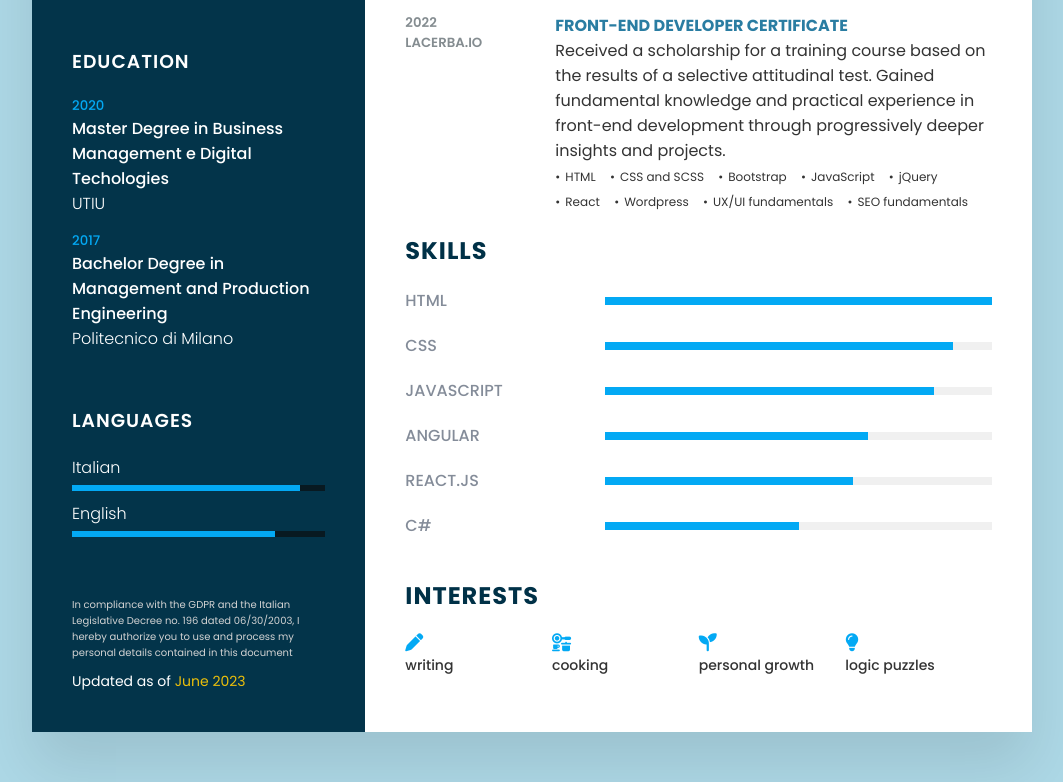
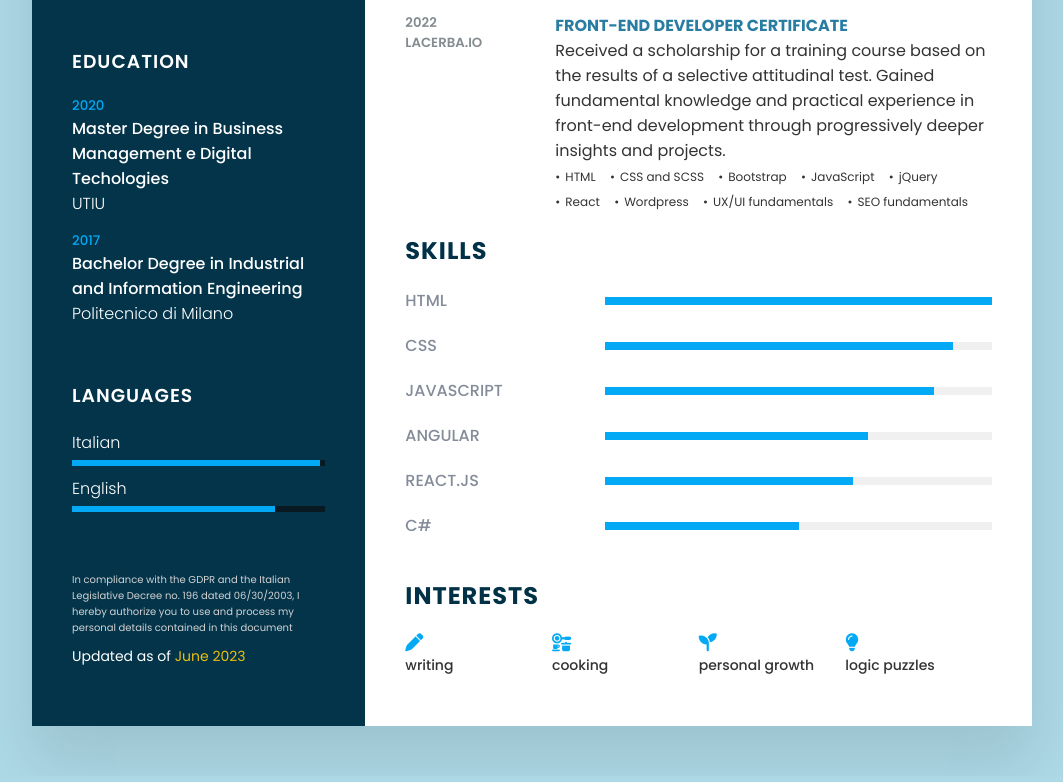
Before and after one commit to ilagjo/resume, a plain HTML site: page index.html in a window 1280 px wide. Shown: the part 662-1444 px from the top of the page, without its empty margins (108-1171 px from the left). Drawn offline with Linux system fonts and the light colour scheme.

Commit message:
Update index.html

```diff
--- a/index.html
+++ b/index.html
@@ -55,7 +55,7 @@
                     </li>
                     <li>
                         <h5>2017</5>
-                        <h4>Bachelor Degree in Management and Production Engineering</h4>
+                        <h4>Bachelor Degree in Industrial and Information Engineering</h4>
                         <h4>Politecnico di Milano</h4>
                     </li>
 
@@ -68,7 +68,7 @@
                     <li>
                         <span class="text">Italian</span>
                         <span class="percent">
-                            <div style="width: 90%"></div>
+                            <div style="width: 98%"></div>
                         </span>
                     </li>
                     <li>
```
